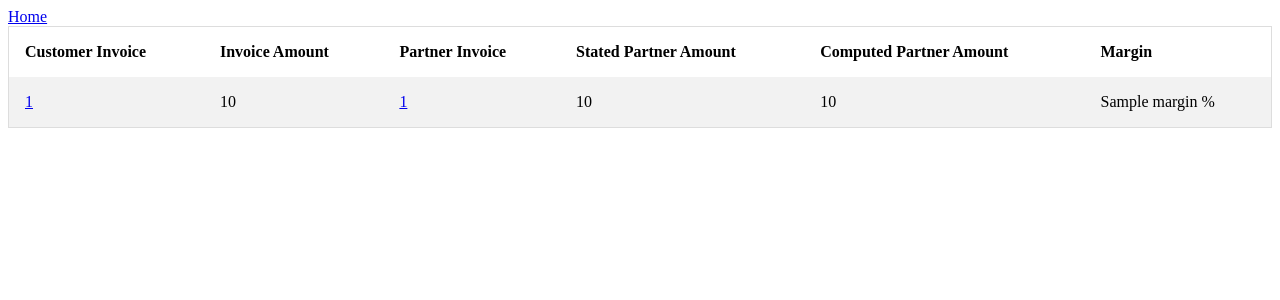
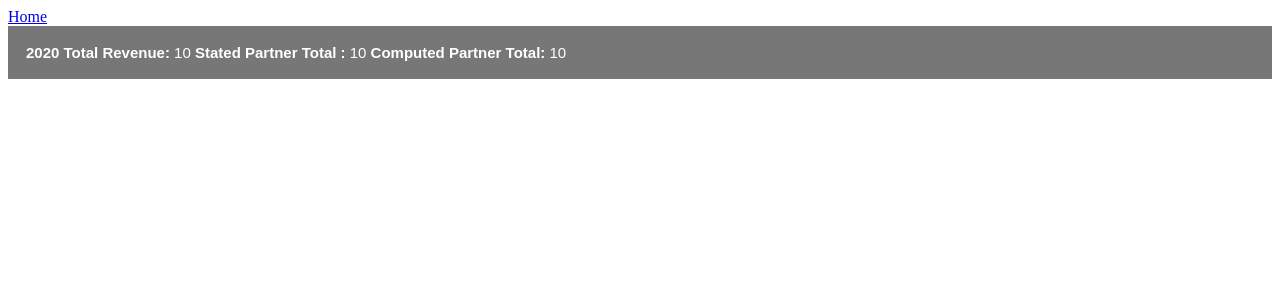
Before and after one commit to MacarioTala/InvoicingWeb, a Django app: template InvoicingProject/InvoicingWeb/templates/InvoicingWeb/SideBySideSummary.html in a window 1280 px wide. Shown: the top 300 px of the page. Run offline with Django 3.2, Linux system fonts and the light colour scheme; the template is opened without the code that fills it: most values are stand-ins (such as "Sample title", 1, 10 or a date in 2020).

Commit message:
formatted CustomerInvoice.html to make it easier to read fixed tags in SideBySideSummary.html fixed generator expressions in side_by_side_summary added collapsible to SideBySideSummary.html

```diff
--- a/InvoicingProject/InvoicingWeb/templates/InvoicingWeb/CustomerInvoice.html
+++ b/InvoicingProject/InvoicingWeb/templates/InvoicingWeb/CustomerInvoice.html
@@ -71,7 +71,6 @@ tr:nth-child(even) {
 <div class="content">
 <table>
 	<tr>
-		<th>Effective Year</th>
 		<th>Effective Month</th>
 		<th>Customer Invoice Number</th>
 		<th>Partner Invoice Number</th>
@@ -81,7 +80,6 @@ tr:nth-child(even) {
 	{% for invoice in invoice_list %}
 	 {% if invoice.EffectiveYear == annual_total.Year %}
 		<tr>
-			<td>{{invoice.EffectiveYear}}</td>
 			<td>{{invoice.EffectiveMonth}}</td>
 			<td><a href="/InvoicingWeb/Customer/Invoice/{{invoice.CustomerInvoiceNumber}}">{{invoice.CustomerInvoiceNumber}}</a></td>
 				{% if invoice.PartnerInvoice %}
--- a/InvoicingProject/InvoicingWeb/templates/InvoicingWeb/SideBySideSummary.html
+++ b/InvoicingProject/InvoicingWeb/templates/InvoicingWeb/SideBySideSummary.html
@@ -15,6 +15,29 @@
 .column {
   flex: 50%;
   padding: 5px;
+}
+.collapsible {
+  background-color: #777;
+  color: white;
+  cursor: pointer;
+  padding: 18px;
+  width: 100%;
+  border: none;
+  text-align: left;
+  outline: none;
+  font-size: 15px;
+}
+
+.active, .collapsible:hover {
+  background-color: #555;
+}
+
+.content {
+  padding: 0 18px;
+  max-height: 0;
+  overflow: hidden;
+  transition: max-height 0.2s ease-out;
+  background-color: #f1f1f1;
 }
 
 table {
@@ -34,11 +57,16 @@ tr:nth-child(even) {
 }
 </style>
 </head>
+<body>
 <a href="/InvoicingWeb/"> Home </a>
 <br>
 {%if side_by_side_list %}
+ {% for annual_total in annual_totals %}
+ <button class="collapsible"> <b>{{ annual_total.Year }} Total Revenue:</b> {{ annual_total.RevenueTotal }} <b>Stated Partner Total :</b> {{annual_total.StatedPartnerTotal}} <b>Computed Partner Total:</b> {{annual_total.ComputedPartnerTotal}}</button>
+<div class="content">
 <table>
 		<tr>
+		 <th>Effective Month </th>
 		 <th>Customer Invoice</th>
 		 <th>Invoice Amount</th>
 		 <th>Partner Invoice</th>
@@ -48,6 +76,7 @@ tr:nth-child(even) {
 		</tr>
 	{% for invoice in side_by_side_list %}
 		<tr>
+			<td> {{invoice.CustomerInvoice.EffectiveMonth}} </td>
 			<td>
 			<a href="/InvoicingWeb/Customer/Invoice/{{invoice.CustomerInvoiceNumber}}">{{invoice.CustomerInvoice.CustomerInvoiceNumber}}</a>
 			</td>
@@ -78,6 +107,25 @@ tr:nth-child(even) {
 		</tr>
 	{% endfor %}
 </table>
+</div>
+{% endfor %}
 {%else%}
 	<p>no invoices for {{customer_name}}</p>
 {%endif%}
+<script>
+var coll = document.getElementsByClassName("collapsible");
+var i;
+
+for (i = 0; i < coll.length; i++) {
+  coll[i].addEventListener("click", function() {
+    this.classList.toggle("active");
+    var content = this.nextElementSibling;
+    if (content.style.maxHeight){
+      content.style.maxHeight = null;
+    } else {
+      content.style.maxHeight = content.scrollHeight + "px";
+    }
+  });
+}
+</script>
+</body>
```
Also changed, not shown: InvoicingProject/InvoicingWeb/side_by_side_summary.py (+30 -3 lines). Lines whose indentation alone changed are shown as unchanged.
